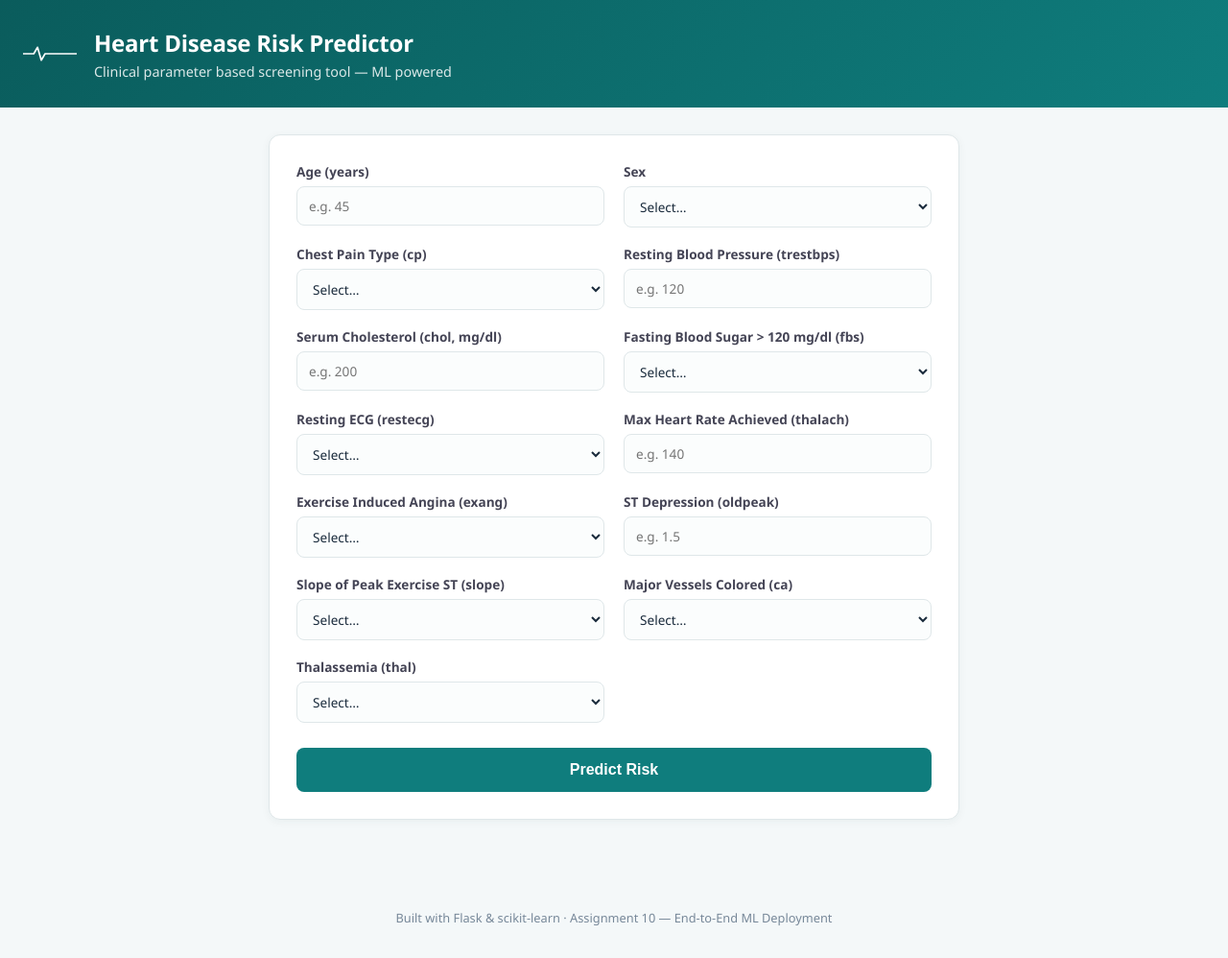
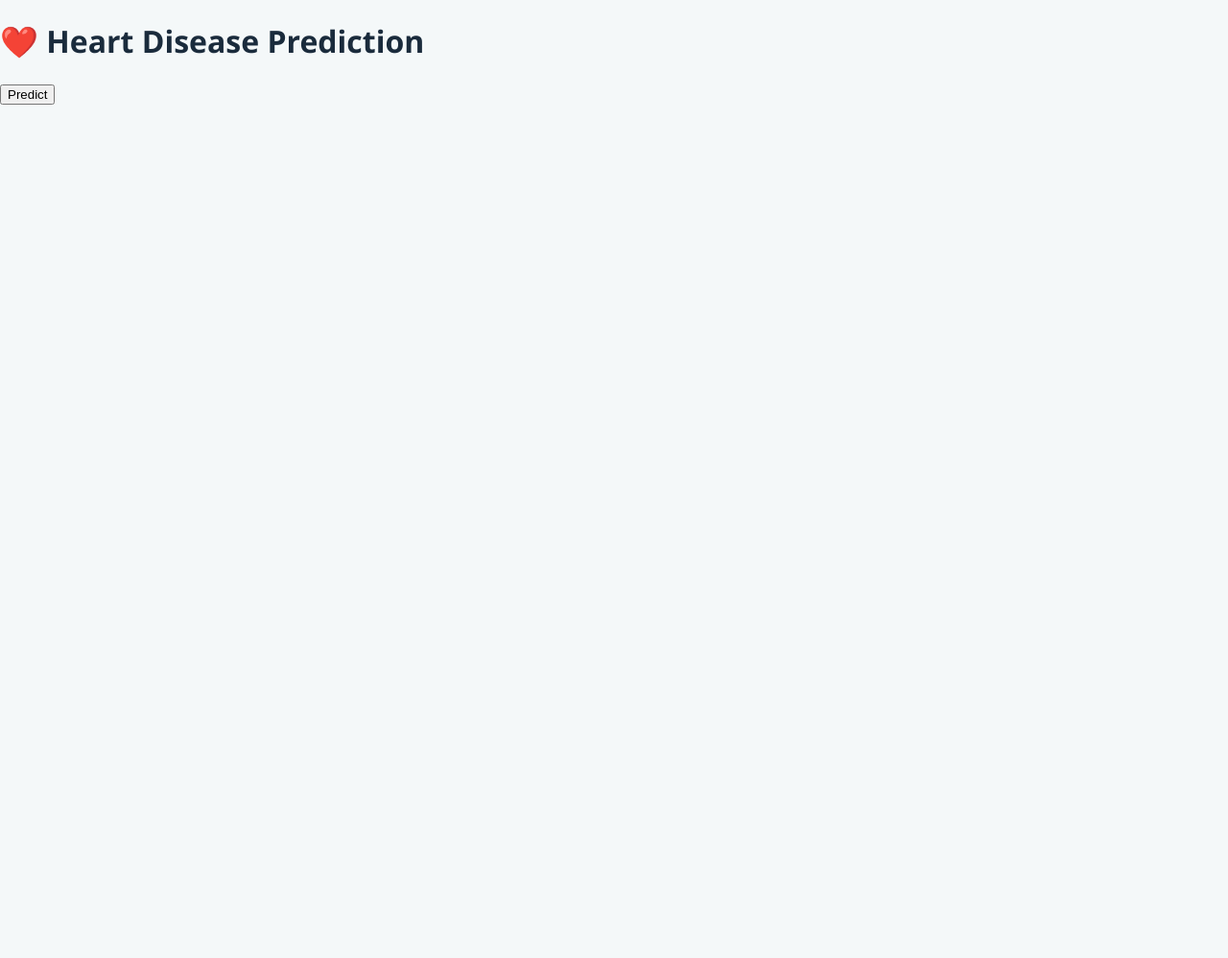
Before and after one commit to riyaashukla30/AI-ML-Internship-Assignment-10, a Flask app: page / in a window 1280 px wide. Shown: the whole page at 96% size. After the commit the page ends 109 px from the top, so only its background shows below. Run offline with Flask 3, Linux system fonts and the light colour scheme; parts of the project's set-up code (start-up, migrations or seed data) failed here and were passed over.

Commit message:
Update index.html

```diff
--- a/templates/index.html
+++ b/templates/index.html
@@ -1,200 +1,54 @@
 <!DOCTYPE html>
-<html lang="en">
+<html>
 <head>
-<meta charset="UTF-8">
-<meta name="viewport" content="width=device-width, initial-scale=1.0">
-<title>Heart Disease Risk Predictor</title>
+    <title>Heart Disease Prediction</title>
     <link rel="stylesheet" href="{{ url_for('static', filename='style.css') }}">
 </head>
+
 <body>
+    <div class="container">
+        <h1>❤️ Heart Disease Prediction</h1>
 
-  <header class="topbar">
-    <div class="pulse-icon">
-      <svg viewBox="0 0 100 30" class="pulse-svg">
-        <polyline points="0,15 20,15 27,3 34,27 41,15 100,15" fill="none" stroke-width="3" stroke-linecap="round" stroke-linejoin="round"/>
-      </svg>
-    </div>
-    <div>
-      <h1>Heart Disease Risk Predictor</h1>
-      <p class="subtitle">Clinical parameter based screening tool &mdash; ML powered</p>
-    </div>
-  </header>
+        <form id="predictionForm">
+            {% for col in columns %}
+                <label>{{ col }}</label>
+                <input type="number" name="{{ col }}" step="any" required>
+            {% endfor %}
 
-  <main>
-    <form id="predict-form" class="card">
-      <div class="grid">
+            <button type="submit">Predict</button>
+        </form>
 
-        <label class="field">
-          <span>Age (years)</span>
-          <input type="number" name="age" min="1" max="120" placeholder="e.g. 45" required>
-        </label>
-
-        <label class="field">
-          <span>Sex</span>
-          <select name="sex" required>
-            <option value="" selected disabled>Select…</option>
-            <option value="1">Male</option>
-            <option value="0">Female</option>
-          </select>
-        </label>
-
-        <label class="field">
-          <span>Chest Pain Type (cp)</span>
-          <select name="cp" required>
-            <option value="" selected disabled>Select…</option>
-            <option value="0">Typical angina</option>
-            <option value="1">Atypical angina</option>
-            <option value="2">Non-anginal pain</option>
-            <option value="3">Asymptomatic</option>
-          </select>
-        </label>
-
-        <label class="field">
-          <span>Resting Blood Pressure (trestbps)</span>
-          <input type="number" name="trestbps" min="50" max="260" placeholder="e.g. 120" required>
-        </label>
-
-        <label class="field">
-          <span>Serum Cholesterol (chol, mg/dl)</span>
-          <input type="number" name="chol" min="80" max="700" placeholder="e.g. 200" required>
-        </label>
-
-        <label class="field">
-          <span>Fasting Blood Sugar &gt; 120 mg/dl (fbs)</span>
-          <select name="fbs" required>
-            <option value="" selected disabled>Select…</option>
-            <option value="0">No</option>
-            <option value="1">Yes</option>
-          </select>
-        </label>
-
-        <label class="field">
-          <span>Resting ECG (restecg)</span>
-          <select name="restecg" required>
-            <option value="" selected disabled>Select…</option>
-            <option value="0">Normal</option>
-            <option value="1">ST-T abnormality</option>
-            <option value="2">Left ventricular hypertrophy</option>
-          </select>
-        </label>
-
-        <label class="field">
-          <span>Max Heart Rate Achieved (thalach)</span>
-          <input type="number" name="thalach" min="50" max="250" placeholder="e.g. 140" required>
-        </label>
-
-        <label class="field">
-          <span>Exercise Induced Angina (exang)</span>
-          <select name="exang" required>
-            <option value="" selected disabled>Select…</option>
-            <option value="0">No</option>
-            <option value="1">Yes</option>
-          </select>
-        </label>
-
-        <label class="field">
-          <span>ST Depression (oldpeak)</span>
-          <input type="number" step="0.1" name="oldpeak" min="0" max="10" placeholder="e.g. 1.5" required>
-        </label>
-
-        <label class="field">
-          <span>Slope of Peak Exercise ST (slope)</span>
-          <select name="slope" required>
-            <option value="" selected disabled>Select…</option>
-            <option value="0">Upsloping</option>
-            <option value="1">Flat</option>
-            <option value="2">Downsloping</option>
-          </select>
-        </label>
-
-        <label class="field">
-          <span>Major Vessels Colored (ca)</span>
-          <select name="ca" required>
-            <option value="" selected disabled>Select…</option>
-            <option value="0">0</option><option value="1">1</option>
-            <option value="2">2</option><option value="3">3</option>
-            <option value="4">4</option>
-          </select>
-        </label>
-
-        <label class="field">
-          <span>Thalassemia (thal)</span>
-          <select name="thal" required>
-            <option value="" selected disabled>Select…</option>
-            <option value="0">Normal</option>
-            <option value="1">Fixed defect</option>
-            <option value="2">Reversible defect</option>
-            <option value="3">Unknown</option>
-          </select>
-        </label>
-
+        <h2 id="result"></h2>
     </div>
 
-      <button type="submit" id="predict-btn">Predict Risk</button>
-    </form>
+    <script>
+        document.getElementById("predictionForm").addEventListener("submit", async function(e) {
+            e.preventDefault();
 
-    <section id="result" class="result-card hidden">
-      <div id="result-icon" class="result-icon"></div>
-      <div>
-        <p id="result-text" class="result-text"></p>
-        <p id="result-confidence" class="result-confidence"></p>
-      </div>
-    </section>
-  </main>
+            let formData = new FormData(this);
+            let data = {};
 
-  <footer>
-    <p>Built with Flask &amp; scikit-learn &middot; Assignment 10 &mdash; End-to-End ML Deployment</p>
-  </footer>
+            formData.forEach((value, key) => {
+                data[key] = parseFloat(value);
+            });
 
-  <script>
-    const form = document.getElementById('predict-form');
-    const resultSection = document.getElementById('result');
-    const resultIcon = document.getElementById('result-icon');
-    const resultText = document.getElementById('result-text');
-    const resultConfidence = document.getElementById('result-confidence');
-    const btn = document.getElementById('predict-btn');
+            let response = await fetch("/predict", {
+                method: "POST",
+                headers: {
+                    "Content-Type": "application/json"
+                },
+                body: JSON.stringify(data)
+            });
 
-    form.addEventListener('submit', async (e) => {
-      e.preventDefault();
-      btn.textContent = 'Predicting…';
-      btn.disabled = true;
+            let result = await response.json();
 
-      const formData = new FormData(form);
-      const payload = {};
-      formData.forEach((value, key) => payload[key] = value);
-
-      try {
-        const res = await fetch('/predict', {
-          method: 'POST',
-          headers: { 'Content-Type': 'application/json' },
-          body: JSON.stringify(payload)
-        });
-        const data = await res.json();
-
-        resultSection.classList.remove('hidden');
-        if (data.error) {
-          resultSection.className = 'result-card error';
-          resultText.textContent = 'Error: ' + data.error;
-          resultConfidence.textContent = '';
+            if(result.error){
+                document.getElementById("result").innerText = "Error: " + result.error;
             } else {
-          const isPositive = data.prediction.toLowerCase().includes('detected');
-          resultSection.className = 'result-card ' + (isPositive ? 'positive' : 'negative');
-          resultIcon.textContent = isPositive ? '⚠' : '✓';
-          resultText.textContent = data.prediction;
-          resultConfidence.textContent = 'Model confidence: ' + data.confidence + '%';
+                document.getElementById("result").innerText =
+                    result.prediction + " (" + result.confidence + "% confidence)";
             }
-        resultSection.scrollIntoView({ behavior: 'smooth', block: 'center' });
-      } catch (err) {
-        resultSection.classList.remove('hidden');
-        resultSection.className = 'result-card error';
-        resultText.textContent = 'Request failed. Please try again.';
-        resultConfidence.textContent = '';
-      }
-
-      btn.textContent = 'Predict Risk';
-      btn.disabled = false;
         });
     </script>
-
 </body>
 </html>
```
Lines whose indentation alone changed are shown as unchanged.
